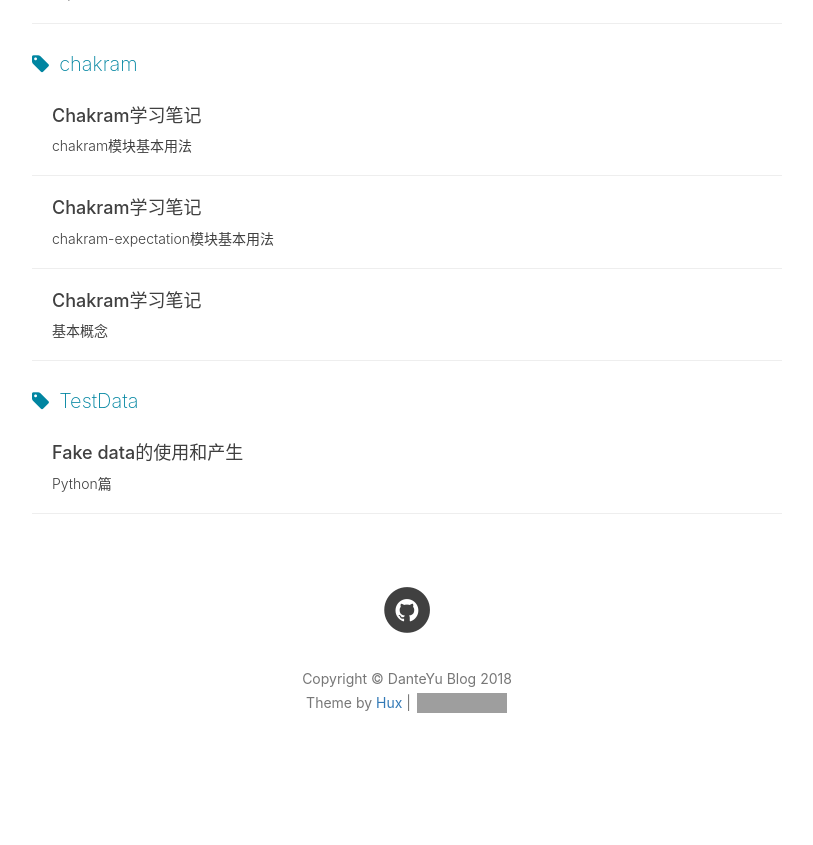
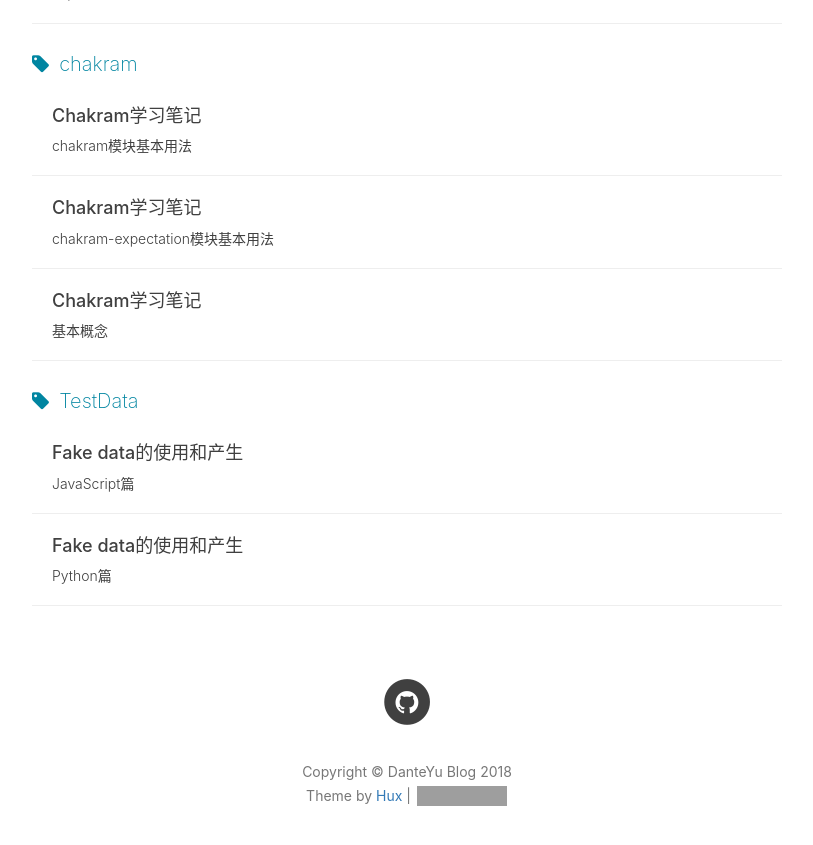
Before and after one commit to DanteYu/DanteYu.github.io, a Jekyll site: the page built from tags.html, in a window 1280 px wide and 900 px high, scrolled down 4264 px. Shown: the top 845 px of the window, without its empty margins (233-1046 px from the left). Built offline with Jekyll 4.4.1, drawn with Linux system fonts in a browser that asks for light colours; nearby versions of some CDN libraries; comment, search, counter and statistics services are not loaded; before the commit the page ends 5071 px from its top, so only the background shows below that; some of the changed lines change nothing that is shown; grey boxes are pictures that could not be loaded.

Commit message:
upload fakedata js post

````diff
--- a/_posts/2018-01-10-fakedatapython.markdown
+++ b/_posts/2018-01-10-fakedatapython.markdown
@@ -159,7 +159,7 @@ print(radar.random_datetime(start=start, stop=stop))
 ```
 
 #### Mimesis 产生mock data
-[mimesis](http://mimesis.readthedocs.io/)提供了可以生产各类各样数据。这些数据涉及到十几种真实使用场景，比如Dummy data about transport (truck model, car etc.), Personal data (name, surname, age, email etc.), Payment data (credit_card, credit_card_network etc.)。
+[mimesis](http://mimesis.readthedocs.io/)提供了各类各样数据。这些数据涉及到十几种真实使用场景，比如Dummy data about transport (truck model, car etc.), Personal data (name, surname, age, email etc.), Payment data (credit_card, credit_card_network etc.)。
 
 使用`Mimesis`首先要确定locale，Mimesis支持多达33种不同的[语言](https://github.com/lk-geimfari/mimesis#locales)，下面列子展示了德文和中文数据。
 
--- /dev/null
+++ b/_posts/2018-01-12-fakedatajs.markdown
@@ -0,0 +1,264 @@
+---
+layout:     post
+title:      Fake data的使用和产生
+subtitle:   JavaScript篇
+date:       2018-01-12 12:00:00
+author:     DanteYu
+tags:
+    - TestData
+---
+接上篇[Fake data文章](https://danteyu.github.io/2018/01/10/fakedatapython/)。本文主要介绍基于JavaScript的fake data generator。
+
+#### API https://randomuser.me/
+
+[randomuser.me](https://randomuser.me/)提供一个API`https://randomuser.me/api/`来返回随机用户数据，免费且十分方便好用。下面我们来看如何使用这个API。
+
+##### 多格式
+
+简单的一个GET请求`https://randomuser.me/api/`即可获得包含用户数据的response，默认格式是JSON，但通过`?format=xxx`参数我们可以指定不同的数据格式，目前支持的有
+* JSON (default)
+* PrettyJSON or pretty
+* CSV
+* YAML
+* XML
+
+结合[chakram](http://dareid.github.io/chakram/)我们来看看这个API如何使用
+```js
+var chakram = require('./node_modules/chakram/lib/chakram.js'),
+    expect = chakram.expect;
+
+const randomuserURL = "https://randomuser.me/api/";
+
+describe("try random user API in different format", function () {
+  it("should return JSON", function () {
+    return chakram.get(randomuserURL).then(function(response){
+      console.log(response.body);
+      expect(response).to.have.status(200);
+    });
+  });
+
+  it("should return YAML", function () {
+    return chakram.get(randomuserURL + "?format=yaml").then(function(response){
+      console.log(response.body);
+      expect(response).to.have.status(200);
+    });
+  });
+
+  it("should return XML", function () {
+    return chakram.get(randomuserURL + "?format=xml").then(function(response){
+      console.log(response.body);
+      expect(response).to.have.status(200);
+    });
+  });
+
+});
+```
+
+##### 多用户
+`?results=5000`参数可以一次性返回多个用户数据。上限是5000。
+```js
+var chakram = require('./node_modules/chakram/lib/chakram.js'),
+    expect = chakram.expect;
+
+const randomuserURL = "https://randomuser.me/api/";
+
+describe("try random user API", function () {
+  it("should two prettyJSON", function () {
+    return chakram.get(randomuserURL + "?format=pretty&results=2").then(function(response){
+      console.log(response.body);
+      expect(response).to.have.status(200);
+    });
+  });
+
+});
+```
+
+##### 定制性别相关数据
+`?gender=male`或`?gender=female`可以返回数据去接近于male还是female
+```js
+var chakram = require('./node_modules/chakram/lib/chakram.js'),
+    expect = chakram.expect;
+
+const randomuserURL = "https://randomuser.me/api/";
+
+describe("try random user API", function () {
+
+  it("should return male", function () {
+    return chakram.get(randomuserURL + "?gender=male").then(function(response){
+      console.log(response.body);
+      expect(response).to.have.status(200);
+    });
+  });
+
+});
+
+```
+
+##### 产生一样的数据
+
+`?seed=danteyu`可以让每次执行产生一致的数据。Seeds可以为任意字符串。比如下面的代码重复执行会产生一致的结果。
+```js
+var chakram = require('./node_modules/chakram/lib/chakram.js'),
+    expect = chakram.expect;
+
+const randomuserURL = "https://randomuser.me/api/";
+
+describe("try random user API", function () {
+
+  it("should seed", function () {
+    return chakram.get(randomuserURL + "?seed=danteyu").then(function(response){
+      console.log(response.body);
+      expect(response).to.have.status(200);
+    });
+  });
+
+});
+```
+
+##### Locale
+locale可以通过`?nat=us`。通过设置locale，可以返回更加真实的适用于不同国籍的数据。
+```js
+var chakram = require('./node_modules/chakram/lib/chakram.js'),
+    expect = chakram.expect;
+
+const randomuserURL = "https://randomuser.me/api/";
+
+describe("try random user API", function () {
+
+  it("should return CH", function () {
+    return chakram.get(randomuserURL + "?nat=ch").then(function(response){
+      console.log(response.body.results[0]);
+      expect(response).to.have.status(200);
+    });
+  });
+});
+
+```
+
+##### 刷选特定数据
+如果只是想要返回特定的几个数据可以使用`?inc=gender,name,nat`来包含只需要返回的数据或是`?exc=login`来排除不想要的数据。
+```js
+var chakram = require('./node_modules/chakram/lib/chakram.js'),
+    expect = chakram.expect;
+
+const randomuserURL = "https://randomuser.me/api/";
+
+describe("try random user API", function () {
+  it("should return name and gender", function () {
+    return chakram.get(randomuserURL + "?inc=name,gender").then(function(response){
+      console.log(response.body);
+      expect(response).to.have.status(200);
+    });
+  });
+
+});
+```
+
+使用`?noinfo`可以只返回用户数据而没有seed,result和version等数据。
+```js
+var chakram = require('./node_modules/chakram/lib/chakram.js'),
+    expect = chakram.expect;
+
+const randomuserURL = "https://randomuser.me/api/";
+
+describe("try random user API", function () {
+  it("should return only user data", function () {
+    return chakram.get(randomuserURL + "?noinfo").then(function(response){
+      console.log(response.body.results);
+      expect(response).to.have.status(200);
+    });
+  });
+
+});
+
+```
+下面为输出
+```
+> randomuser@1.0.0 test /Users/diyu/workspace/chakram
+> mocha demo.js
+
+  try random user API
+[ { gender: 'male',
+    name: { title: 'mr', first: 'ryan', last: 'mackay' },
+    location:
+     { street: '6297 richmond ave',
+       city: 'stratford',
+       state: 'new brunswick',
+       postcode: 77478 },
+    email: 'ryan.mackay@example.com',
+    login:
+     { username: 'heavywolf629',
+       password: 'method',
+       salt: 'EVZMskM7',
+       md5: '6756ee051abaccca0214c997204d8d67',
+       sha1: '4c265c506210e365c9e1acadcdc2321fe899d8c4',
+       sha256: '90dfbb565010f9524be4531ec8fc712aad3fca69658976c8dc7615a84afa86b9' },
+    dob: '1979-08-06 17:27:58',
+    registered: '2002-04-02 00:35:37',
+    phone: '448-153-9250',
+    cell: '979-394-3188',
+    id: { name: '', value: null },
+    picture:
+     { large: 'https://randomuser.me/api/portraits/men/62.jpg',
+       medium: 'https://randomuser.me/api/portraits/med/men/62.jpg',
+       thumbnail: 'https://randomuser.me/api/portraits/thumb/men/62.jpg' },
+    nat: 'CA' } ]
+    ✓ should return only user data (990ms)
+
+  1 passing (999ms)
+```
+
+#### Faker
+类似`python`的`faker`提供了各类各样数据。Faker的使用非常简单，直接引用调用就行了。下面例子列举了部分常用数据类型。
+```js
+const faker = require('faker');
+
+//address
+console.log(faker.address.zipCode());
+console.log(faker.address.city());
+//commerce
+console.log(faker.commerce.product());
+console.log(faker.commerce.department());
+//company
+console.log(faker.company.companyName());
+console.log(faker.company.bsBuzz());
+//date
+console.log(faker.date.future());
+console.log(faker.date.month());
+console.log(faker.date.weekday());
+//finance
+console.log(faker.finance.account());
+console.log(faker.finance.transactionType());
+//internet
+console.log(faker.internet.email());
+console.log(faker.internet.ip());
+//lorem
+console.log(faker.lorem.words());
+console.log(faker.lorem.text());
+//name
+console.log(faker.name.findName());
+console.log(faker.name.jobTitle());
+//phone
+console.log(faker.phone.phoneNumber());
+```
+
+`Faker.fake()`可以接受不同的API来组合字符串。
+```js
+const faker = require('faker');
+{% raw %}
+console.log(faker.fake("{{company.companyName}}, {{internet.email}} {{phone.phoneNumber}}"))
+{% endraw %}
+```
+同样地，`faker`也支持多个locale。通过下面代码，可以进行设置。
+```js
+const faker = require('faker');
+faker.locale = "zh_CN";
+```
+
+`faker`也支持`seed()`来产生一致的数据，这样的数据多用于单元测试等场景中。重复执行下面的代码会产生一致的结果。
+```js
+const faker = require('faker');
+faker.seed(123);
+console.log(faker.company.companyName());
+```
+`faker`也有[CLI](https://github.com/lestoni/faker-cli)和[JSON Schema](https://github.com/pateketrueke/json-schema-faker/)对应的实现。
````
